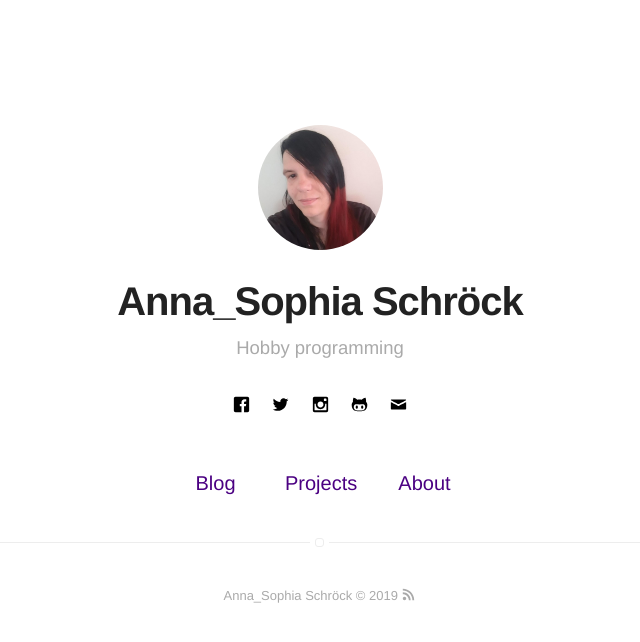
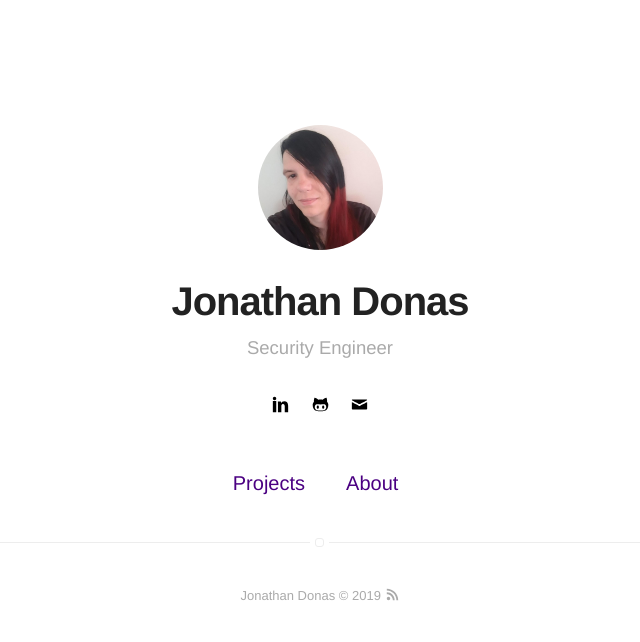
Before and after one commit to jondonas/jondonas.github.io, a Jekyll site: the page built from index.html, in a window 1280 px wide. Shown: the top 642 px of the page, without its empty margins (320-960 px from the left). Built offline with Jekyll 4.4.1, drawn with Linux system fonts in a browser that asks for light colours; part of the change alters nothing that is shown.

Commit message:
Update site config

```diff
--- a/_config.yml
+++ b/_config.yml
@@ -1,6 +1,6 @@
 # main text of home
-name: Anna_Sophia Schröck
-bio: Hobby programming
+name: Jonathan Donas
+bio: Security Engineer
 
 # twitter summary info
 description: ""
@@ -16,7 +16,7 @@ resume: false
 resume-external: false
 resume-url: https://google.com/?q=my+resume
 
-url: http://roseleblood.github.io
+url: http://jondonas.github.io
 # your url: http://USERNAME.github.io
 
 permalink: /:title/
@@ -34,15 +34,15 @@ disqus:
   categories: [blog, project, openess] # only show disqus for posts that have these categories
 
 # if you don't have any of social below, comment the line
-facebook: paderrose
-twitter: padersophia
+#facebook: paderrose
+#twitter: mytwitter
 # google: mygoogle
-instagram: roseleblood.official
+#instagram: myinstagram
 # pinterest: mypinterest
-# linkedin: mylinkedin
+linkedin: jondonas
 # youtube: myyoutube
 # spotify: myspotify
-github: roseleblood
+github: jondonas
 # gitlab: mygitlab
 # lastfm: mylastfm
 # stackoverflow: 7044681/mystackoverflow
@@ -51,15 +51,14 @@ github: roseleblood
 # medium: medium
 # vimeo: myvimeo
 # lanyrd: mylanyrd
-email: annasophia.schroeck@gmail.com
+email: contact@jondonas.com
 
 authors:
-    roseleblood:
-        name: Anna_Sophia Schröck
+    jondonas:
+        name: Jonathan Donas
         bio: ""
         external-image: false
         picture:
-        twitter: padersophia
 
 # do you want a larger site? change the option below
 # options: [normal, large] | default: normal
@@ -75,19 +74,19 @@ projects: true
 
 # if you don't need "about" or "blog", comment them out below
 about: true
-blog: true
+#blog: true
 
 # do you want to show the "read time" of the posts?
 read-time: true
 
 # do you want to show the "tags" inside the posts?
-show-tags: true
+show-tags: false
 
 # related posts inside a post?
-related: true
+related: false
 
 # Display links for next and previous posts for the specified categories
-post-advance-links: [blog]
+post-advance-links: []
 
 # show author block at the end of a post ?
 show-author: true
```
